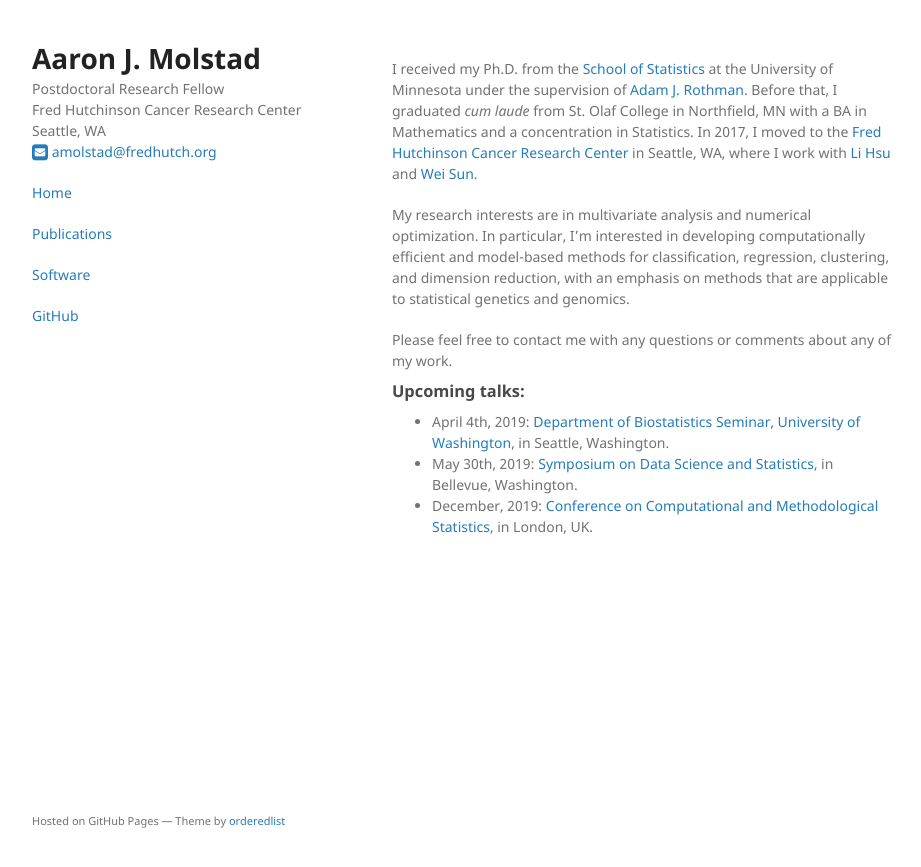
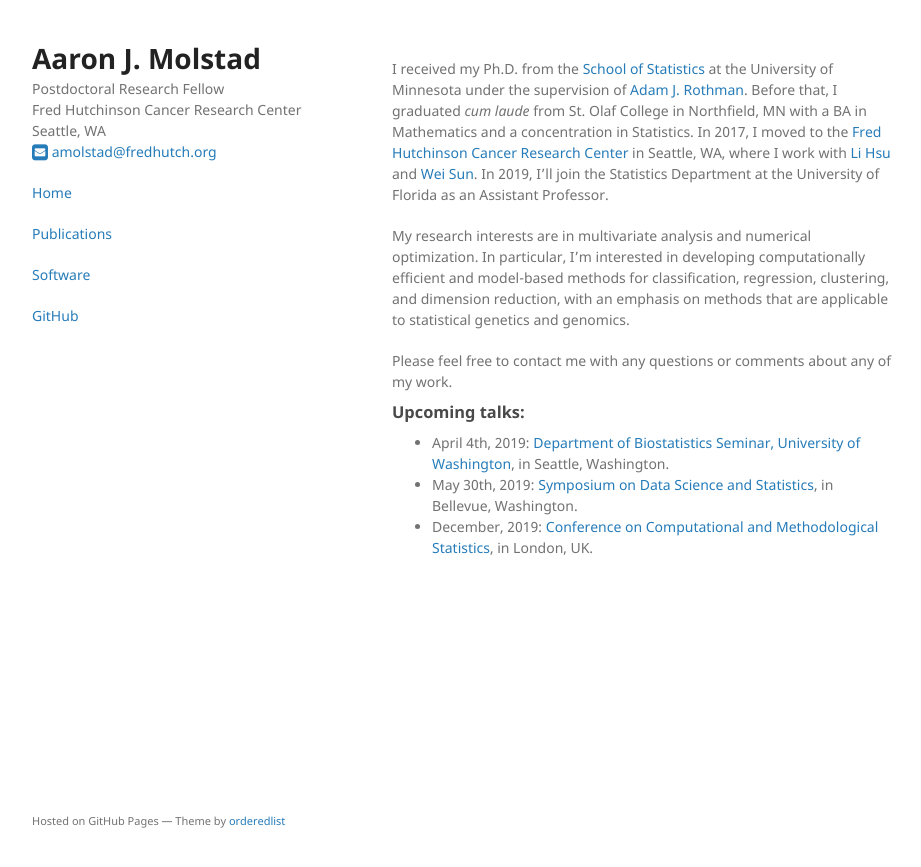
Before and after one commit to ajmolstad/ajmolstad.github.io, a Jekyll site: the page built from index.md, in a window 1280 px wide. Shown: the top 867 px of the page, without its empty margins (178-1099 px from the left). Built offline with Jekyll 4.4.1, drawn with Linux system fonts in a browser that asks for light colours.

Commit message:
Update index.md

```diff
--- a/index.md
+++ b/index.md
@@ -2,7 +2,7 @@
 layout: default
 ---
 
-I received my Ph.D. from the [School of Statistics](http://stat.umn.edu) at the University of Minnesota under the supervision of [Adam J. Rothman](http://users.stat.umn.edu/~arothman). Before that, I graduated *cum laude* from St. Olaf College in Northfield, MN with a BA in Mathematics and a concentration in Statistics. In 2017, I moved to the [Fred Hutchinson Cancer Research Center](https://www.fredhutch.org/en.html) in Seattle, WA, where I work with [Li Hsu](https://www.fredhutch.org/en/labs/profiles/hsu-li.html) and [Wei Sun](https://research.fhcrc.org/sun/en.html).
+I received my Ph.D. from the [School of Statistics](http://stat.umn.edu) at the University of Minnesota under the supervision of [Adam J. Rothman](http://users.stat.umn.edu/~arothman). Before that, I graduated *cum laude* from St. Olaf College in Northfield, MN with a BA in Mathematics and a concentration in Statistics. In 2017, I moved to the [Fred Hutchinson Cancer Research Center](https://www.fredhutch.org/en.html) in Seattle, WA, where I work with [Li Hsu](https://www.fredhutch.org/en/labs/profiles/hsu-li.html) and [Wei Sun](https://research.fhcrc.org/sun/en.html). In 2019, I'll join the Statistics Department at the University of Florida as an Assistant Professor.
 
 My research interests are in multivariate analysis and numerical optimization. In particular, I'm interested in developing  computationally efficient and model-based methods for classification, regression, clustering, and dimension reduction, with an emphasis on methods that are applicable to statistical genetics and genomics.
 
```
